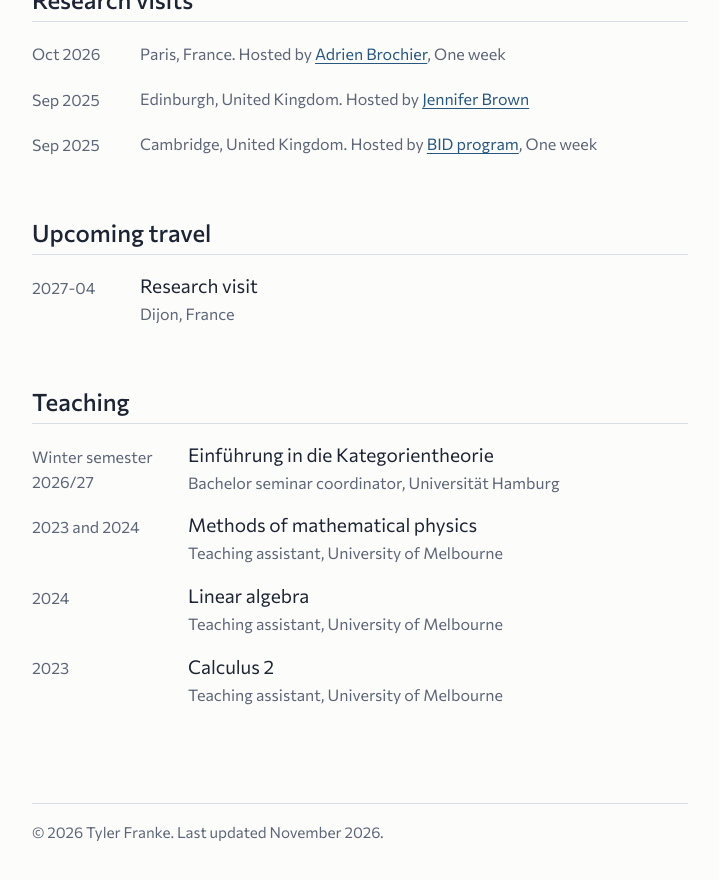
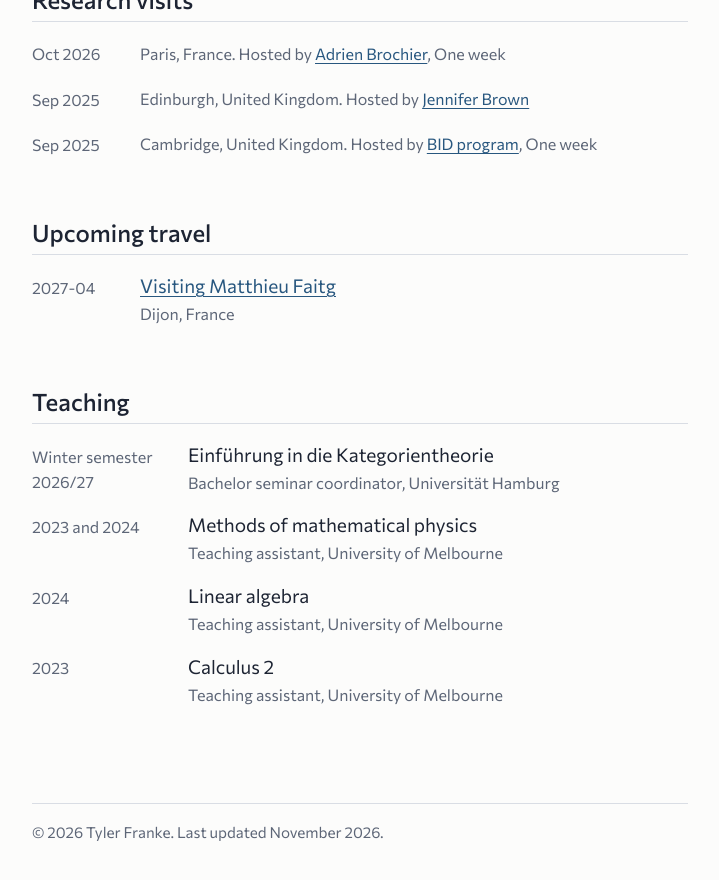
Before and after one commit to TylerFranke/TylerFranke.github.io, a Jekyll site: the page built from index.html, in a window 1280 px wide and 900 px high, scrolled down 3230 px. Shown: the top 880 px of the window, without its empty margins (280-999 px from the left). Built offline with Jekyll 4.4.1, drawn with Linux system fonts in a browser that asks for light colours.

Commit message:
Update upcoming.yml for research visit details

```diff
--- a/_data/upcoming.yml
+++ b/_data/upcoming.yml
@@ -6,7 +6,7 @@
 #   url:      "https://..."        # optional
 #   note:     "Gave a talk"        # optional
 
-- name:     "Research visit"
+- name:     "Visiting Matthieu Faitg"
   location: "Dijon, France"
   date:     2027-04
-  host:     <a href="https://www.math.univ-toulouse.fr/~mfaitg/">Matthieu Faitg<\a>
+  url:     "https://www.math.univ-toulouse.fr/~mfaitg/"
```
